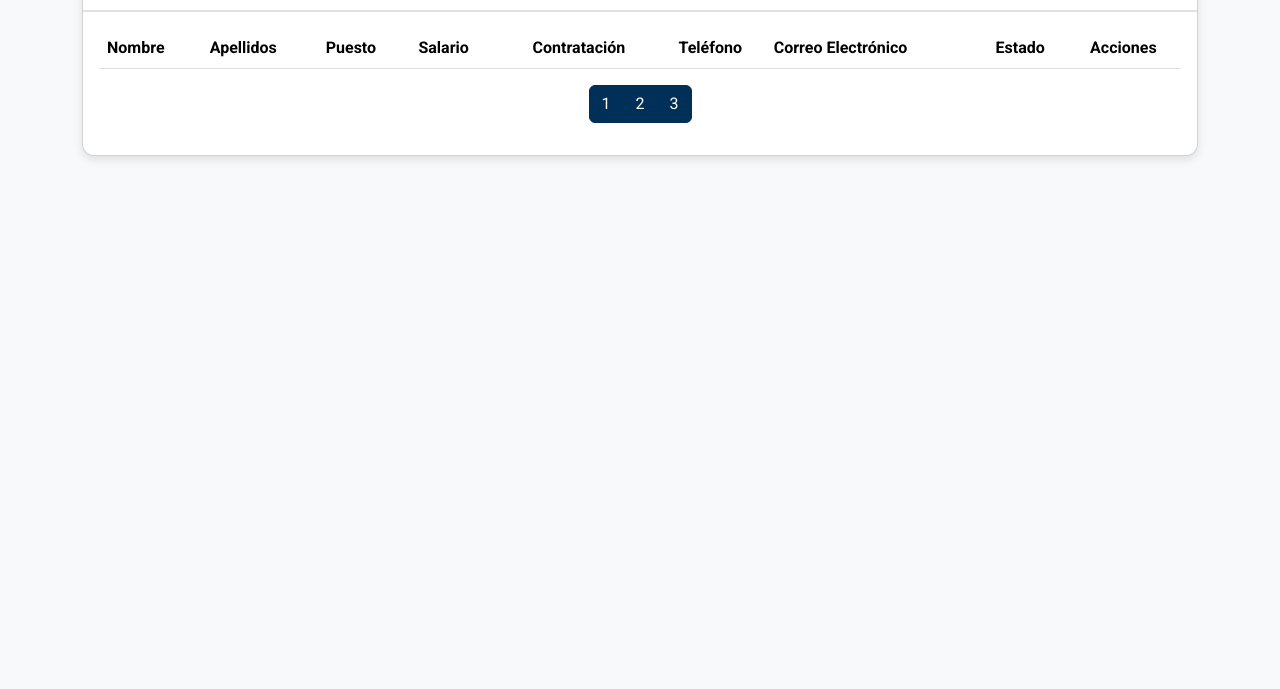
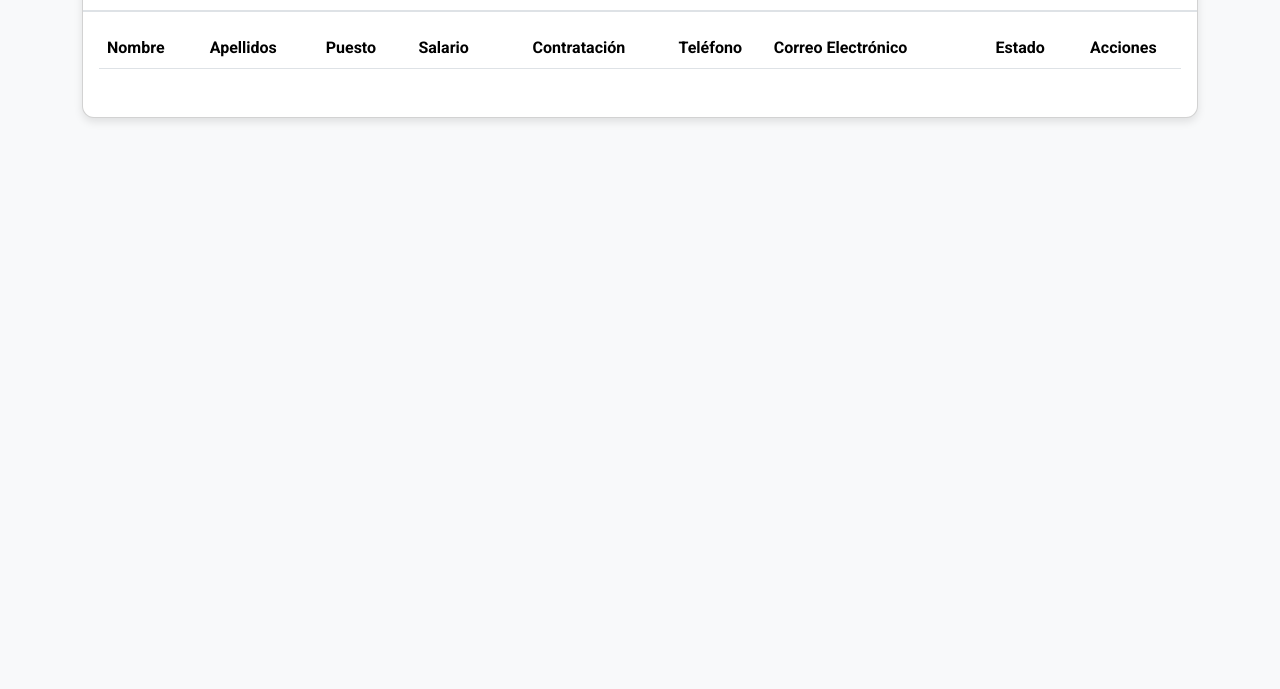
Before and after one commit to DanielTrujilloTapia/JSF_CORP_TOR, a plain HTML site: page src/main/webapp/dashboard.html in a window 1280 px wide. Shown: the part 111-800 px from the top of the page. Drawn offline with Linux system fonts and the light colour scheme; no server answers.

Commit message:
correcion de la paginacion

```diff
--- a/src/main/webapp/dashboard.html
+++ b/src/main/webapp/dashboard.html
@@ -89,9 +89,7 @@
             <!-- Paginación -->
             <nav>
                 <ul class="pagination justify-content-center" id="pagination">
-                    <li class="page-item"><a class="page-link" href="#">1</a></li>
-                    <li class="page-item"><a class="page-link" href="#">2</a></li>
-                    <li class="page-item"><a class="page-link" href="#">3</a></li>
+
                 </ul>
             </nav>
         </div>
```
